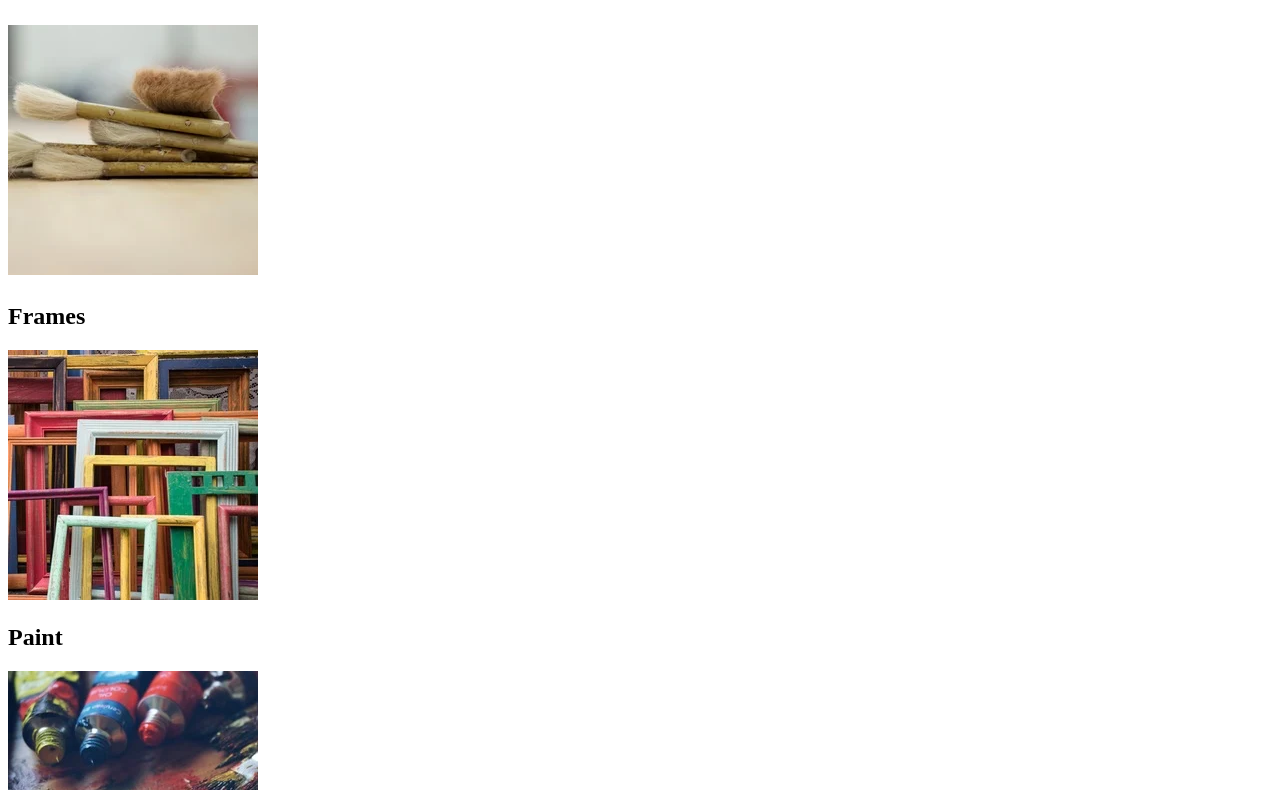
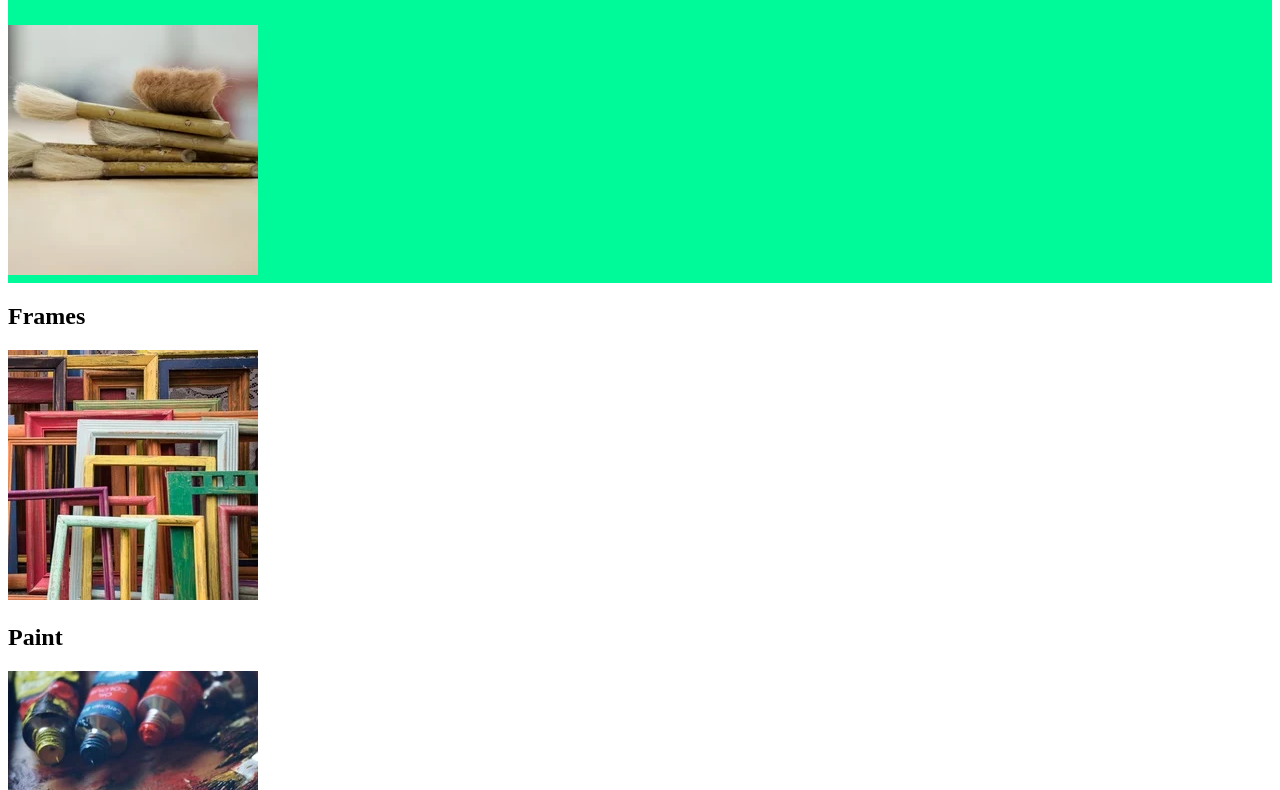
Before and after one commit to gholt15104/gholt15104.github.io, a plain HTML site: page index.html in a window 1280 px wide. Shown: the part 168-958 px from the top of the page. Drawn offline with Linux system fonts and the light colour scheme.

Commit message:
Update style.css

```diff
--- a/style.css
+++ b/style.css
@@ -14,4 +14,5 @@
   font-size: 32px;
   font-weight: bold;
   color: white;
+  background-color: mediumspringgreen;
 }
```
